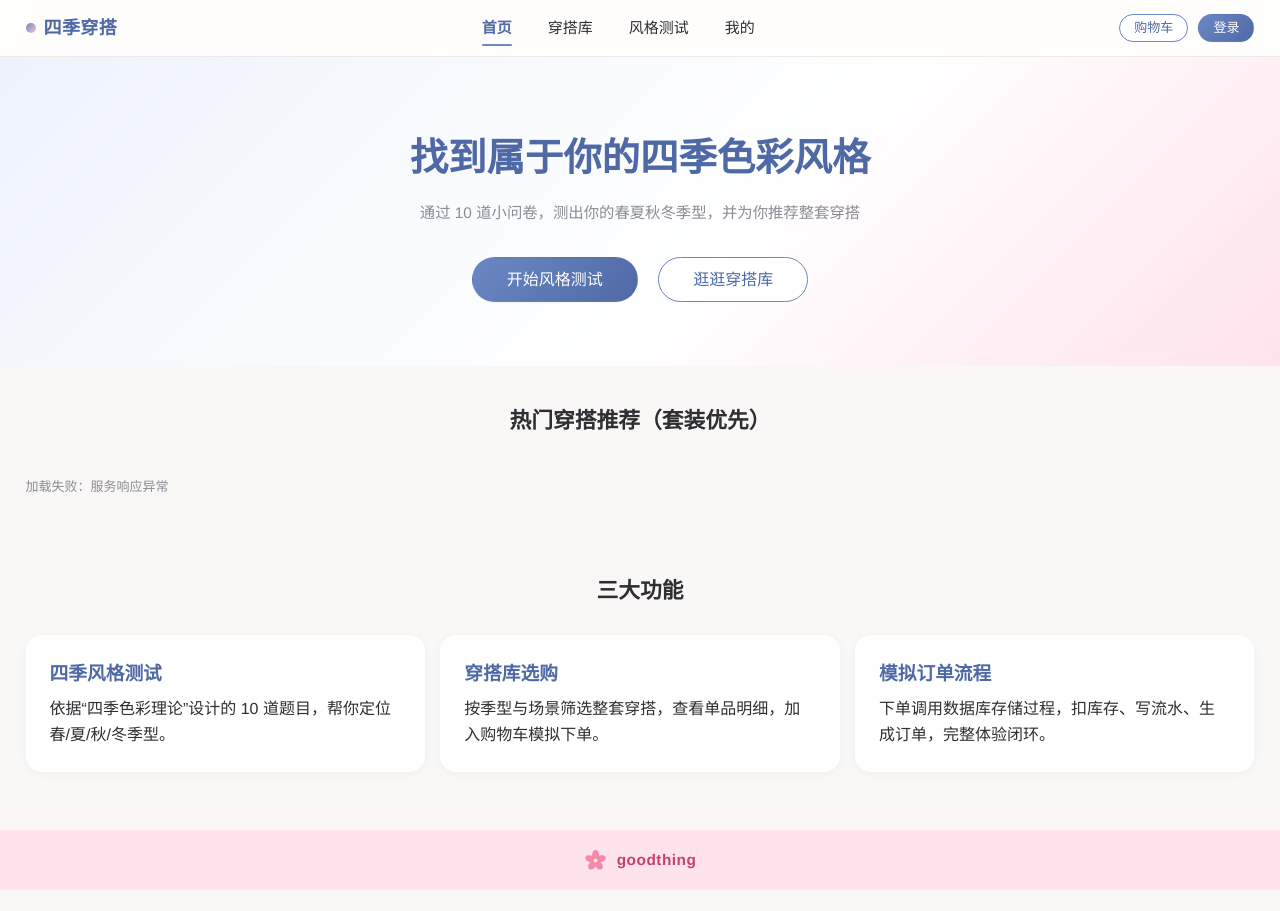
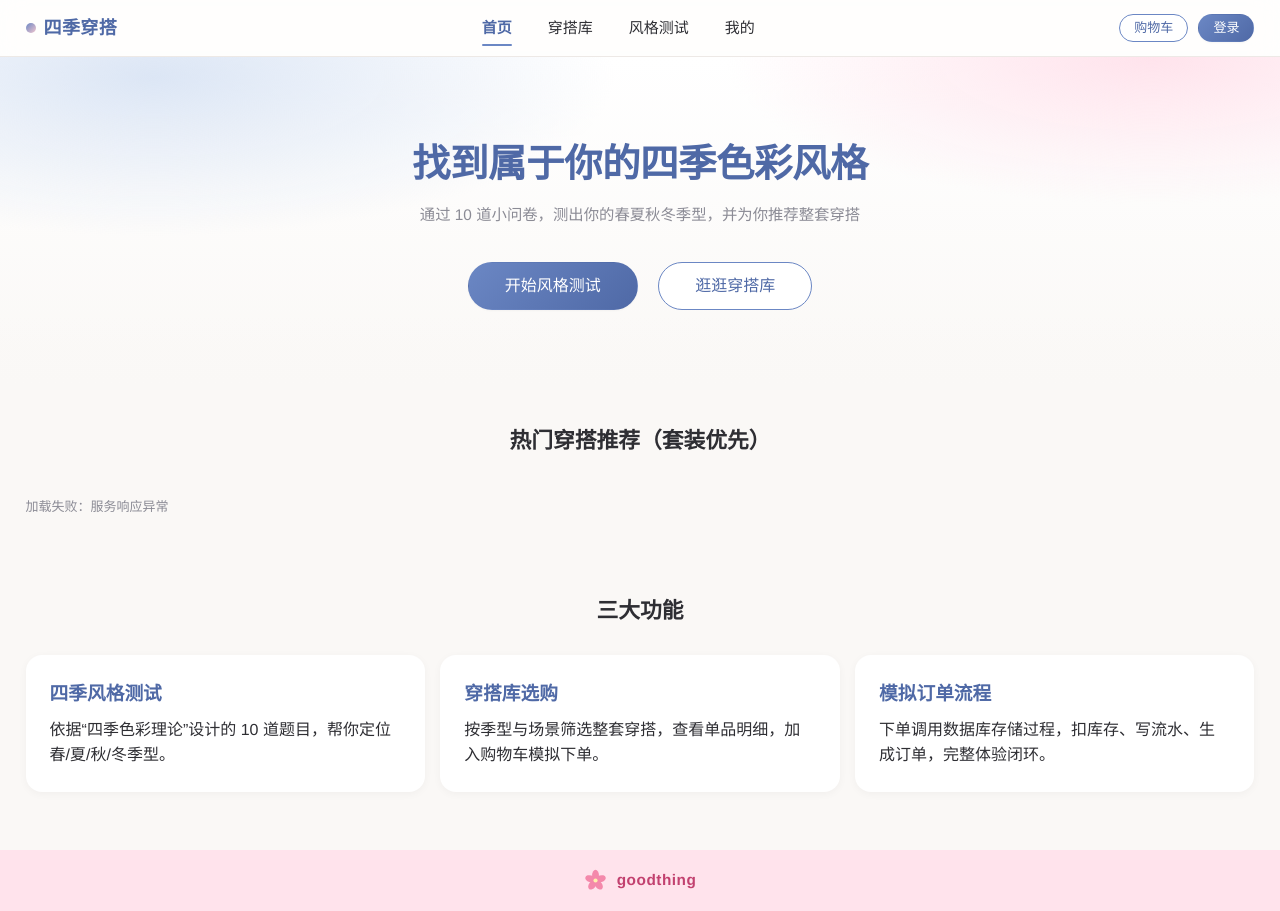
Before and after one commit to sheep-126/GoodThings, a plain HTML site: page frontend/index.html in a window 1280 px wide. Before the commit the page ends 890 px from the top, so only its background shows below. Drawn offline with Linux system fonts and the light colour scheme; no server answers.

Commit message:
样式：首页Hero改多层柔和渐变光斑，优化标题与留白节奏

```diff
--- a/frontend/css/style.css
+++ b/frontend/css/style.css
@@ -216,14 +216,44 @@ a { color: var(--primary); text-decoration: none; }
 
 /* ---------------- Hero 首页横幅（通栏渐变，内容居中） ---------------- */
 .hero {
-  background: linear-gradient(135deg, var(--primary-50) 0%, #fff 58%, var(--accent-soft) 100%);
+  position: relative;
+  overflow: hidden;
+  /* 三层光斑叠加：左下主色光、右上辅色光、底部暖白，形成柔和不刺眼的过渡 */
+  background:
+    radial-gradient(58% 78% at 12% 6%, var(--primary-100) 0%, rgba(220, 230, 245, 0) 62%),
+    radial-gradient(52% 70% at 90% 0%, var(--accent-soft) 0%, rgba(255, 227, 236, 0) 64%),
+    linear-gradient(180deg, #fff 0%, var(--bg) 100%);
   text-align: center;
   width: 100%;
-  padding: clamp(40px, 5.5vw, 90px) 0 clamp(34px, 4.5vw, 70px);
+  padding: clamp(52px, 6.5vw, 108px) 0 clamp(46px, 5.5vw, 92px);
 }
-.hero h1 { font-size: clamp(26px, 3vw, 42px); margin-bottom: 12px; color: var(--primary-dark); }
-.hero p { color: var(--text-light); font-size: clamp(15px, 1.2vw, 18px); margin-bottom: clamp(18px, 2vw, 28px); }
+/* 底部渐隐，避免 Hero 与下方区块出现生硬的分界线 */
+.hero::after {
+  content: "";
+  position: absolute;
+  left: 0;
+  right: 0;
+  bottom: 0;
+  height: 72px;
+  background: linear-gradient(180deg, rgba(250, 248, 246, 0), var(--bg));
+  pointer-events: none;
+}
+.hero h1 {
+  font-size: clamp(26px, 3vw, 42px);
+  margin-bottom: 14px;
+  color: var(--primary-dark);
+  letter-spacing: -.01em;
+  line-height: 1.25;
+}
+.hero p {
+  color: var(--text-light);
+  font-size: clamp(15px, 1.2vw, 18px);
+  margin: 0 auto clamp(20px, 2.2vw, 32px);
+  max-width: 640px;
+  line-height: 1.7;
+}
 .hero .btn { margin: 6px 8px; }
+.hero .btn-lg { padding: 13px 36px; }
 
 /* ---------------- 区块 ---------------- */
 .section { padding: clamp(26px, 3vw, 56px) 0; }
```
